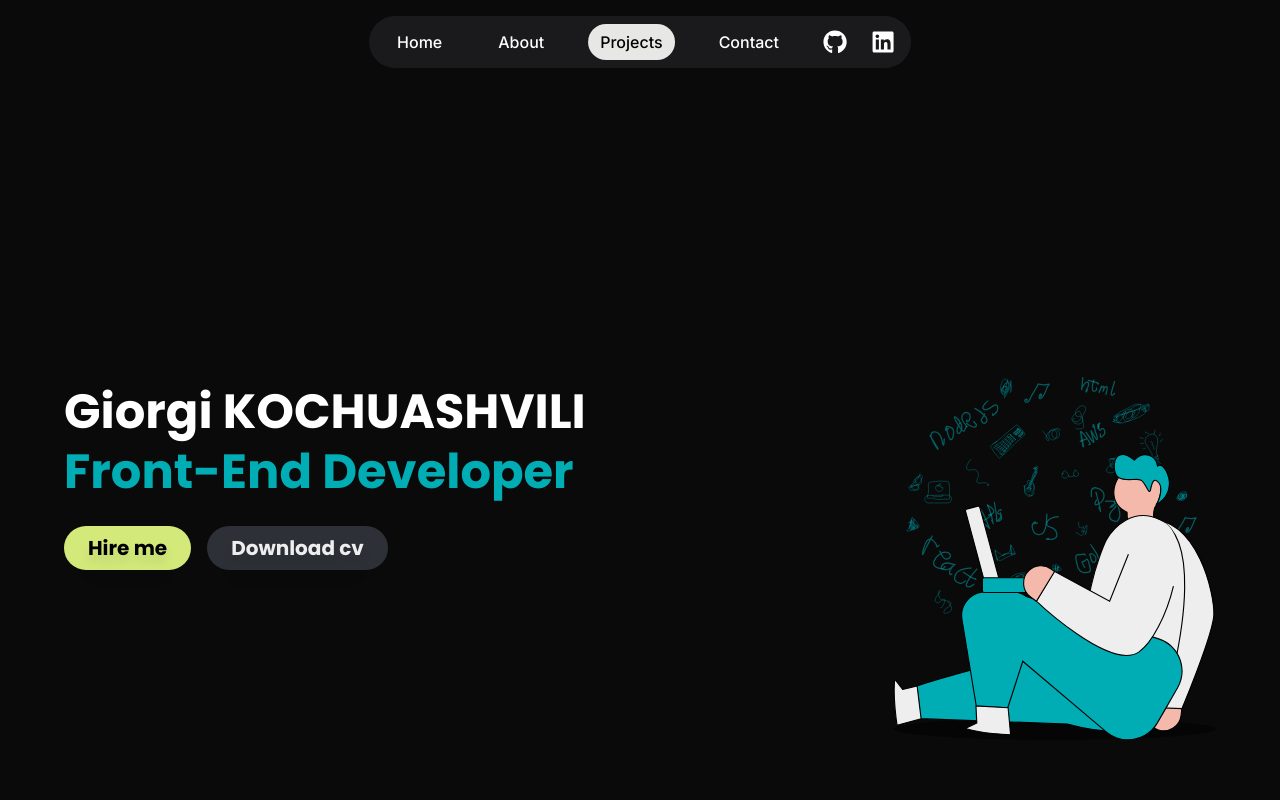
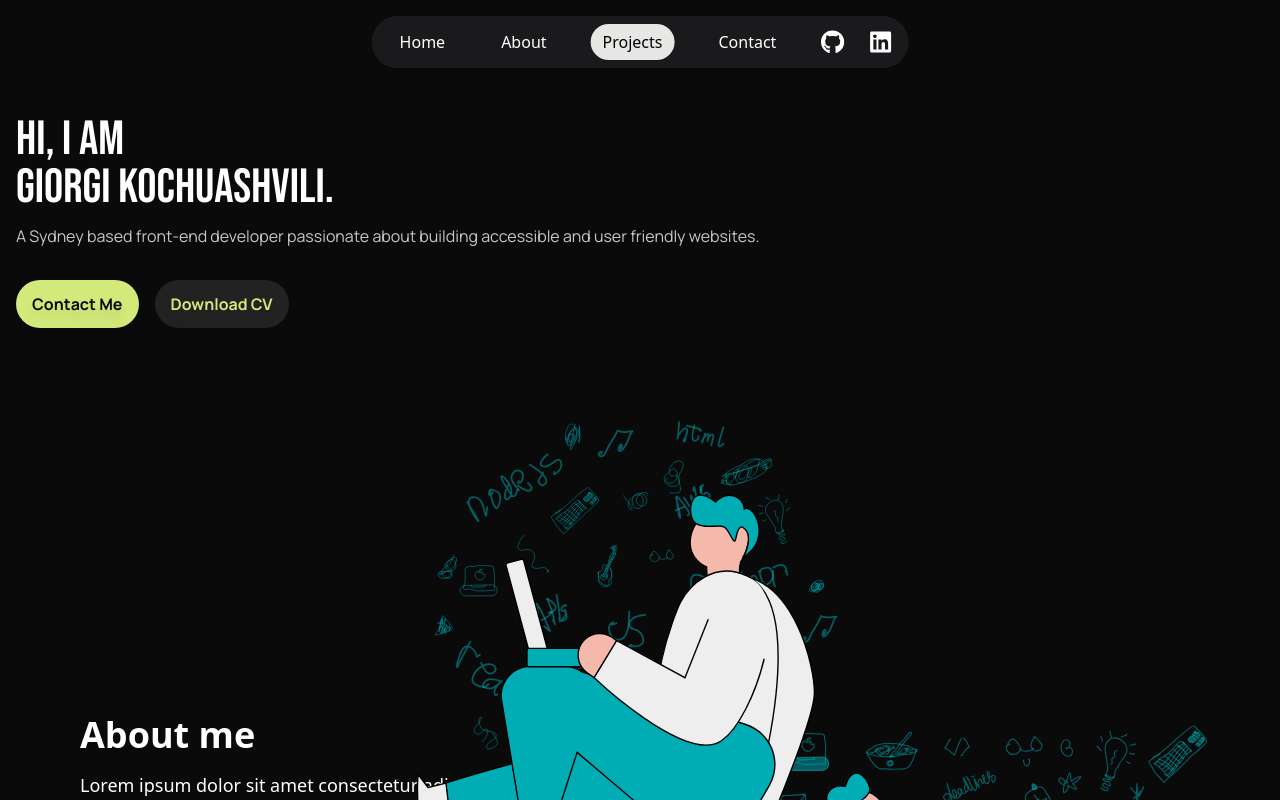
Before and after one commit to giorgio324/portfolio, a Next.js app: page / in a window 1280 px wide. Shown: the top 800 px of the page. Built offline with nearby package versions, Linux system fonts and the light colour scheme.

Commit message:
change title of homepage added new fonts remade title buttons added font styles in css and added more colors for theme

```diff
--- a/src/app/globals.css
+++ b/src/app/globals.css
@@ -5,3 +5,11 @@
 .doodle-background {
   background: url(../../public/doodlebackground.svg) fixed;
 }
+
+.manrope {
+  font-family: var(--font-manrope);
+}
+
+.bebas-neue {
+  font-family: var(--font-bebas-neue);
+}
--- a/src/app/layout.tsx
+++ b/src/app/layout.tsx
@@ -1,16 +1,25 @@
 import type { Metadata } from 'next';
-import { Inter } from 'next/font/google';
+import { Bebas_Neue, Manrope } from 'next/font/google';
 import './globals.css';
 import Navbar from '@/components/navbar/Navbar';
 import MobileNavbar from '@/components/mobileNavbar/MobileNavbar';
 import Footer from '@/components/footer/Footer';
 import { ActiveLinkContextProvider } from '@/context/ActiveLinkContext';
 
-const inter = Inter({ subsets: ['latin'] });
+const manrope = Manrope({
+  subsets: ['latin'],
+  weight: ['400', '500', '700'],
+  variable: '--font-manrope',
+});
+const bebasNeue = Bebas_Neue({
+  subsets: ['latin'],
+  weight: ['400'],
+  variable: '--font-bebas-neue',
+});
 
 export const metadata: Metadata = {
-  title: 'Home',
-  description: "Home page of Giorgi KOCHUASHVILI's portfolio",
+  title: 'Giorgi KOCHUASHVILI',
+  description: "Giorgi KOCHUASHVILI's portfolio",
 };
 
 export default function RootLayout({
@@ -19,8 +28,8 @@ export default function RootLayout({
   children: React.ReactNode;
 }>) {
   return (
-    <html lang='en'>
-      <body className={`${inter.className} bg-bodyBackgroundColor text-white`}>
+    <html lang='en' className={`${manrope.variable} ${bebasNeue.variable}`}>
+      <body className={'bg-bodyBackgroundColor text-white'}>
         <ActiveLinkContextProvider>
           <Navbar />
           <MobileNavbar />
--- a/src/app/page.tsx
+++ b/src/app/page.tsx
@@ -2,13 +2,10 @@ import About from '@/components/home/About';
 import Home from '@/components/home/Home';
 import Projects from '@/components/projects/Projects';
 import PageScrollDetectionWrapper from '@/components/shared/PageScrollDetectionWrapper';
-import { Poppins } from 'next/font/google';
-
-const popins = Poppins({ subsets: ['latin'], weight: ['400', '700'] });
 
 const page = () => {
   return (
-    <section className={`${popins.className} `}>
+    <section>
       <PageScrollDetectionWrapper id='home'>
         <Home />
       </PageScrollDetectionWrapper>
--- a/src/components/home/HeroImages.tsx
+++ b/src/components/home/HeroImages.tsx
@@ -6,7 +6,7 @@ import Image from 'next/image';
 
 const HeroImages = () => {
   return (
-    <div className='flex flex-col justify-center items-center py-8 '>
+    <section className='mt-16 px-4 flex flex-col justify-center items-center'>
       <div className='relative max-h-[240px] max-w-[280px] md:max-w-md'>
         <Reveal>
           <Image src={doodles} alt='doodles' placeholder='empty' />
@@ -27,7 +27,7 @@ const HeroImages = () => {
           </div>
         </div>
       </div>
-    </div>
+    </section>
   );
 };
 export default HeroImages;
--- a/src/components/home/Home.tsx
+++ b/src/components/home/Home.tsx
@@ -4,9 +4,7 @@ import Title from './Title';
 
 const Home = () => {
   return (
-    <main
-      className={`max-w-screen-xl mx-auto p-4 md:flex md:px-12 lg:px-16 min-h-screen mt-[76px]`}
-    >
+    <main className={`mt-[76px] px-4 py-10`}>
       <Title />
       <HeroImages />
     </main>
--- a/src/components/home/Title.tsx
+++ b/src/components/home/Title.tsx
@@ -4,34 +4,36 @@ import RevealWithBackground from '../animation/RevealWithBackground';
 
 const Title = () => {
   return (
-    <div className='relative flex flex-col justify-center items-center md:items-start w-full gap-2'>
-      <div className='text-2xl md:text-3xl lg:text-5xl lg:leading-[60px] text-center relative'>
+    <section>
+      <div>
         <RevealWithBackground>
-          <h1 className='font-bold'>Giorgi KOCHUASHVILI</h1>
+          <h1 className='text-5xl flex flex-col bebas-neue'>
+            hi, i am <span>giorgi kochuashvili.</span>
+          </h1>
         </RevealWithBackground>
         <RevealWithBackground>
-          <h1 className='text-highlightedTextColor font-bold'>
-            Front-End Developer
-          </h1>
+          <p className='text-paragraphTextColor manrope mt-3'>
+            A Sydney based front-end developer passionate about building
+            accessible and user friendly websites.
+          </p>
         </RevealWithBackground>
       </div>
-      <div className='text-sm lg:text-xl flex gap-4 mt-4'>
+      <div className='mt-8 flex gap-4 manrope'>
+        {/* TODO: i need to make this button scroll to contact part and to change the active link with it */}
         <Reveal>
-          <Link href={'/contact'}>
-            <button className='py-2 px-6 rounded-full bg-buttonGreenBackgroundColor text-black  font-bold'>
-              <span className='drop-shadow-xl'>Hire me</span>
-            </button>
-          </Link>
+          <button className='py-3 px-4 rounded-full bg-buttonGreenBackgroundColor text-blackTextColor font-bold'>
+            <span className='drop-shadow-xl'>Contact Me</span>
+          </button>
         </Reveal>
         <Reveal>
           <a href='/Giorgi_Kochuashvili.pdf' download>
-            <button className='py-2 px-6 rounded-full bg-buttonBackgroundColor text-textColor  font-bold'>
-              <span className='drop-shadow-xl'>Download cv</span>
+            <button className='py-3 px-4 rounded-full bg-buttonBlackBackgroundColor text-buttonGreenBackgroundColor font-bold'>
+              <span className='drop-shadow-xl'>Download CV</span>
             </button>
           </a>
         </Reveal>
       </div>
-    </div>
+    </section>
   );
 };
 export default Title;
--- a/tailwind.config.ts
+++ b/tailwind.config.ts
@@ -12,10 +12,10 @@ const config: Config = {
         bodyBackgroundColor: 'rgba(10, 10, 10, 1)',
         desktopNavBackgroundColor: 'rgba(33, 31, 35, 0.75)',
         desktopNavLinkBackgroundColor: 'rgba(96, 96, 96, 1)',
-        textColor: 'rgba(238, 238, 238, 1)',
         buttonGreenBackgroundColor: 'rgba(211, 233, 122, 1)',
-        highlightedTextColor: 'rgba(0, 173, 181, 1)',
-        buttonBackgroundColor: 'rgba(57, 62, 70, 0.75)',
+        buttonBlackBackgroundColor: '#222222',
+        paragraphTextColor: '#C7C7C7',
+        blackTextColor: '#0A0A0A',
       },
     },
   },
```
